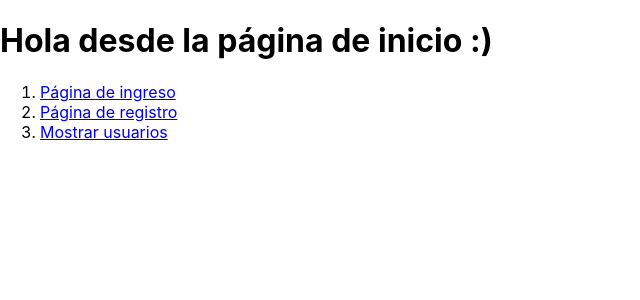
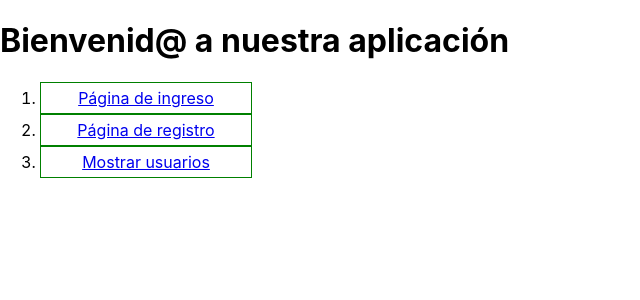
Before and after one commit to codingFULL/Lecture13, a React (Create React App) app: page / in a window 1280 px wide. Shown: the top 300 px of the page, without its empty margins (0-640 px from the left). Built offline with nearby package versions, Linux system fonts and the light colour scheme.

Commit message:
se agregan estilos

```diff
--- a/src/components/home/Home.js
+++ b/src/components/home/Home.js
@@ -1,12 +1,13 @@
+import './home.css';
+
 import React from 'react';
 
 import { Link } from 'react-router-dom';
 
 function Home(props) {
-  console.log(props);
   return (
     <div>
-      <h1>{'Hola desde la página de inicio :)'}</h1>
+      <h1>{'Bienvenid@ a nuestra aplicación'}</h1>
       <ol>
         <li>
           <Link to="/signIn">{'Página de ingreso'}</Link>
--- a/src/components/home/home.css
+++ b/src/components/home/home.css
@@ -2,3 +2,11 @@
   width: 50%;
   text-align: center;
 }
+
+li {
+  border: 1px solid green;
+  padding: 5px;
+  text-align: center;
+  width: 200px;
+  height: 20px;
+}
```
